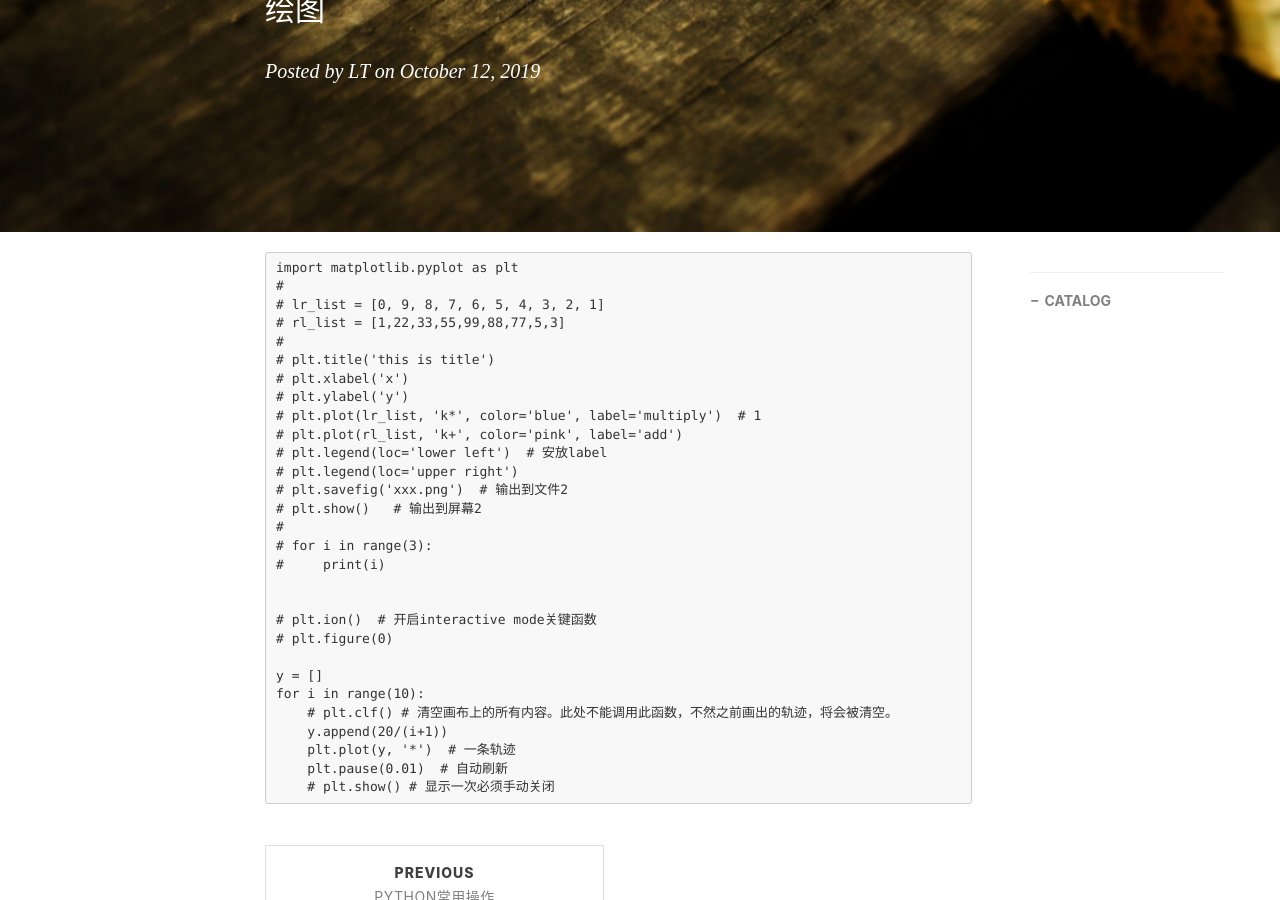
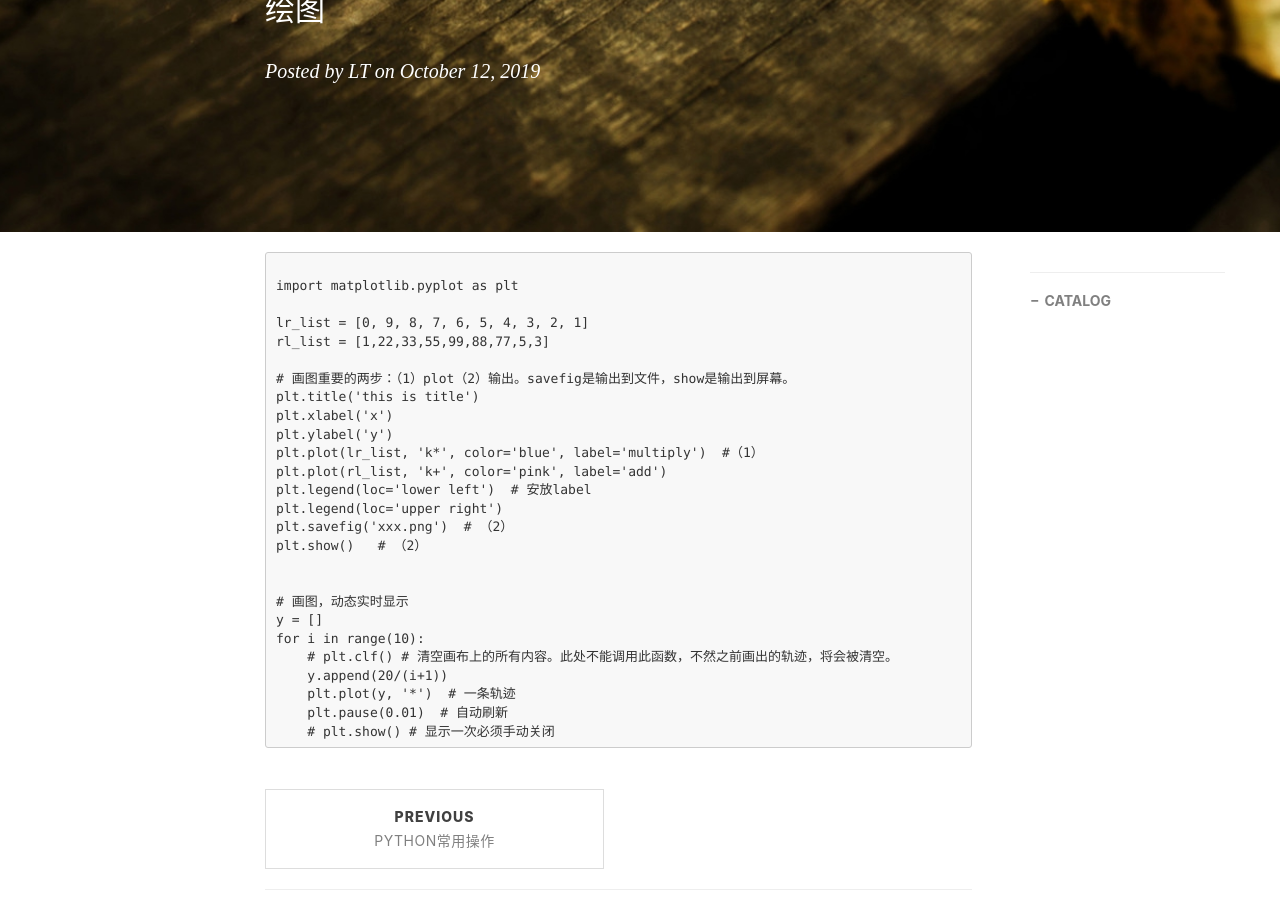
Before and after one commit to LeeeLiu/leeeliu.github.io, a Jekyll site: the page built from _posts/2019-10-12-py绘图.md, in a window 1280 px wide and 900 px high, scrolled down 291 px. Built offline with Jekyll 4.4.1, drawn with Linux system fonts in a browser that asks for light colours; nearby versions of some CDN libraries; comment, search, counter and statistics services are not loaded.

Commit message:
Update 2019-10-12-py绘图.md

````diff
--- a/_posts/2019-10-12-py绘图.md
+++ b/_posts/2019-10-12-py绘图.md
@@ -12,28 +12,25 @@ tags:
 ---
 
 ```
+
 import matplotlib.pyplot as plt
-#
-# lr_list = [0, 9, 8, 7, 6, 5, 4, 3, 2, 1]
-# rl_list = [1,22,33,55,99,88,77,5,3]
-#
-# plt.title('this is title')
-# plt.xlabel('x')
-# plt.ylabel('y')
-# plt.plot(lr_list, 'k*', color='blue', label='multiply')  # 1
-# plt.plot(rl_list, 'k+', color='pink', label='add')
-# plt.legend(loc='lower left')  # 安放label
-# plt.legend(loc='upper right')
-# plt.savefig('xxx.png')  # 输出到文件2
-# plt.show()   # 输出到屏幕2
-#
-# for i in range(3):
-#     print(i)
+
+lr_list = [0, 9, 8, 7, 6, 5, 4, 3, 2, 1]
+rl_list = [1,22,33,55,99,88,77,5,3]
+
+# 画图重要的两步：（1）plot（2）输出。savefig是输出到文件，show是输出到屏幕。
+plt.title('this is title')
+plt.xlabel('x')
+plt.ylabel('y')
+plt.plot(lr_list, 'k*', color='blue', label='multiply')  #（1）
+plt.plot(rl_list, 'k+', color='pink', label='add')
+plt.legend(loc='lower left')  # 安放label
+plt.legend(loc='upper right')
+plt.savefig('xxx.png')  # （2）
+plt.show()   # （2）
 
 
-# plt.ion()  # 开启interactive mode关键函数
-# plt.figure(0)
-
+# 画图，动态实时显示
 y = []
 for i in range(10):
     # plt.clf() # 清空画布上的所有内容。此处不能调用此函数，不然之前画出的轨迹，将会被清空。
````
